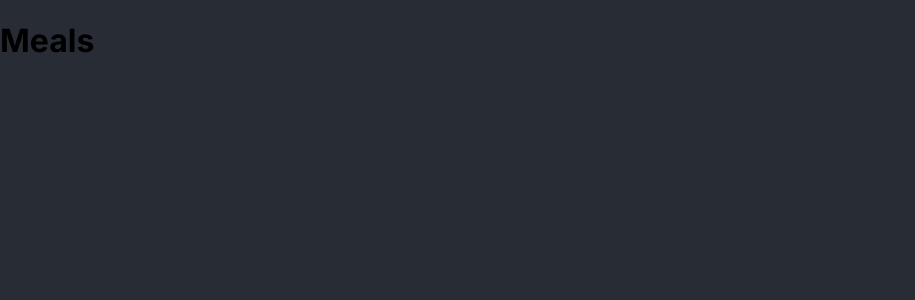
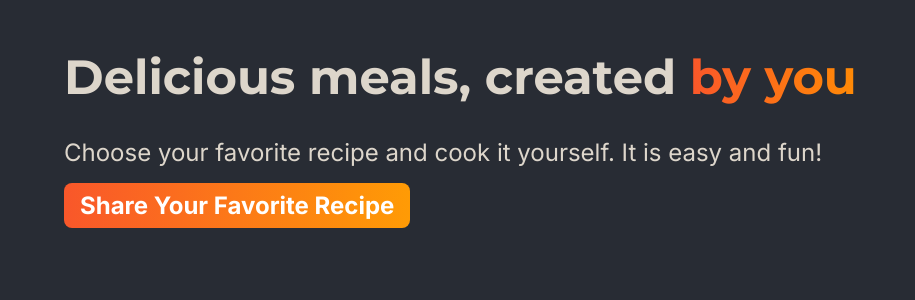
Before and after one commit to cshoon95/Foodies, a Next.js app: page /meals in a window 1280 px wide. Shown: the top 300 px of the page, without its empty margins (0-915 px from the left). Built offline with nearby package versions, Linux system fonts and the light colour scheme; no server answers; the database is empty.

Commit message:
[Meals] 음식 그리드 탭 추가

```diff
--- /dev/null
+++ b/src/app/meals/page.module.css
@@ -0,0 +1,51 @@
+.header {
+  gap: 3rem;
+  margin: 3rem auto 5rem auto;
+  width: 90%;
+  max-width: 75rem;
+  color: #ddd6cb;
+  font-size: 1.5rem;
+}
+
+.header h1 {
+  font-family: 'Montserrat', sans-serif;
+}
+
+.highlight {
+  background: linear-gradient(90deg, #f9572a, #ff8a05);
+  background-clip: text;
+  -webkit-background-clip: text;
+  -webkit-text-fill-color: transparent;
+}
+
+.header p {
+  margin: 0;
+}
+
+.cta a {
+  display: inline-block;
+  margin-top: 1rem;
+  padding: 0.5rem 1rem;
+  border-radius: 0.5rem;
+  background: linear-gradient(90deg, #f9572a, #ff9b05);
+  color: #ffffff;
+  font-weight: bold;
+  text-decoration: none;
+}
+
+.loading {
+  text-align: center;
+  animation: loading 1.2s ease-in-out infinite;
+}
+
+@keyframes loading {
+  0% {
+    color: #e9e9e9;
+  }
+  50% {
+    color: #b89b84;
+  }
+  100% {
+    color: #e9e9e9;
+  }
+}
--- a/src/app/meals/page.tsx
+++ b/src/app/meals/page.tsx
@@ -1,7 +1,39 @@
+import Link from 'next/link';
+
+import classes from './page.module.css';
+import MealsGrid from '@/components/meals/meals-grid';
+import { getMeals } from '@/lib/meals';
+import { Suspense } from 'react';
+
+async function Meals() {
+  const meals = await getMeals();
+
+  return <MealsGrid meals={meals} />
+}
 export default function MealsPage() {
+
+
   return (
-    <main>
-      <h1>Meals</h1>
-    </main>
-  )
+    <>
+      <header className={classes.header}>
+        <h1>
+          Delicious meals, created{' '}
+          <span className={classes.highlight}>by you</span>
+        </h1>
+        <p>
+          Choose your favorite recipe and cook it yourself. It is easy and fun!
+        </p>
+        <p className={classes.cta}>
+          <Link href="/meals/share">
+            Share Your Favorite Recipe
+          </Link>
+        </p>
+      </header>
+      <main className={classes.main}>
+        <Suspense fallback={<p className={classes.loading}>Fetching meals...</p>}>
+          <Meals />
+        </Suspense>
+      </main>
+    </>
+  );
 }
--- /dev/null
+++ b/src/components/meals/meal-item.module.css
@@ -0,0 +1,75 @@
+.meal {
+  display: flex;
+  flex-direction: column;
+  justify-content: space-between;
+  height: 100%;
+  border-radius: 4px;
+  box-shadow: 0 0 12px rgba(0, 0, 0, 0.3);
+  overflow: hidden;
+  transition: all 0.3s ease-in-out;
+  color: #ddd6cb;
+  background: linear-gradient(90deg, #2c1e19, #25200f);
+}
+
+.headerText {
+  padding: 0.5rem 1rem 0 1rem;
+}
+
+.headerText h2 {
+  margin: 0;
+  font-size: 1.5rem;
+  font-family: 'Montserrat', sans-serif;
+}
+
+.headerText p {
+  font-size: 0.75rem;
+  color: #cfa69b;
+  font-style: italic;
+}
+
+.meal h2,
+.meal p {
+  margin: 0;
+}
+
+.image {
+  position: relative;
+  height: 15rem;
+}
+
+.meal img {
+  object-fit: cover;
+}
+
+.content {
+  display: flex;
+  flex-direction: column;
+  justify-content: space-between;
+  height: 100%;
+}
+
+.summary {
+  padding: 1rem 1rem 0 1rem;
+}
+
+.actions {
+  padding: 1rem;
+  text-align: right;
+}
+
+.actions a {
+  display: inline-block;
+  margin-top: 1rem;
+  padding: 0.5rem 1rem;
+  border-radius: 0.5rem;
+  background: linear-gradient(90deg, #f9572a, #ff9b05);
+  color: #ffffff;
+  font-weight: bold;
+  text-decoration: none;
+}
+
+.actions a:hover,
+.actions a:active {
+  background: linear-gradient(90deg, #fd4715, #f9b241);
+  box-shadow: 0 0 12px rgba(242, 100, 18, 0.8);
+}
--- /dev/null
+++ b/src/components/meals/meal-item.tsx
@@ -0,0 +1,26 @@
+import Link from 'next/link';
+import Image from 'next/image';
+
+import classes from './meal-item.module.css';
+
+export default function MealItem({ title, slug, image, summary, creator }: any) {
+  return (
+    <article className={classes.meal}>
+      <header>
+        <div className={classes.image}>
+          <Image src={image} alt={title} fill />
+        </div>
+        <div className={classes.headerText}>
+          <h2>{title}</h2>
+          <p>by {creator}</p>
+        </div>
+      </header>
+      <div className={classes.content}>
+        <p className={classes.summary}>{summary}</p>
+        <div className={classes.actions}>
+          <Link href={`/meals/${slug}`}>View Details</Link>
+        </div>
+      </div>
+    </article>
+  );
+}
--- /dev/null
+++ b/src/components/meals/meals-grid.module.css
@@ -0,0 +1,10 @@
+.meals {
+  width: 90%;
+  max-width: 90rem;
+  display: grid;
+  grid-template-columns: repeat(auto-fill, minmax(20rem, 1fr));
+  grid-gap: 5rem;
+  margin: 2rem auto;
+  list-style: none;
+  padding: 0;
+}
--- /dev/null
+++ b/src/components/meals/meals-grid.tsx
@@ -0,0 +1,14 @@
+import MealItem from './meal-item';
+import classes from './meals-grid.module.css';
+
+export default function MealsGrid({ meals }: any) {
+  return (
+    <ul className={classes.meals}>
+      {meals.map((meal: any) => (
+        <li key={meal.id}>
+          <MealItem {...meal} />
+        </li>
+      ))}
+    </ul>
+  );
+}
```
